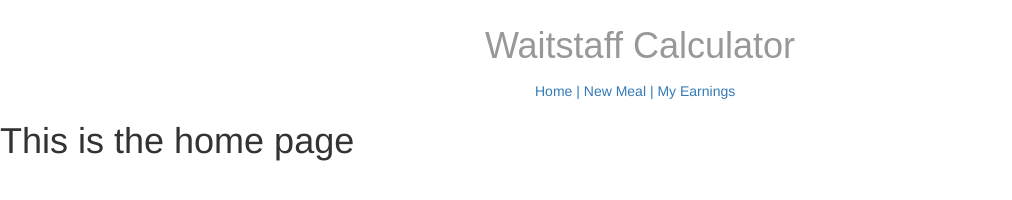
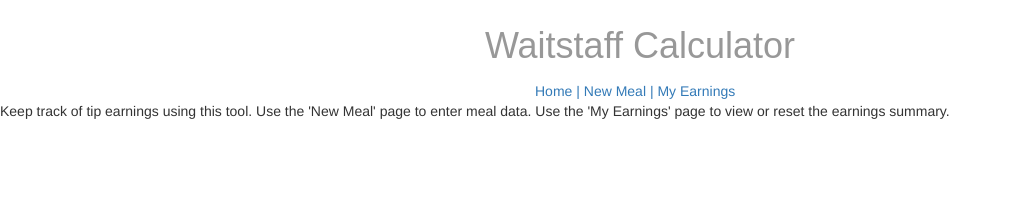
Before and after one commit to mihirkelkar/lessons, a website: page UnitOne/WaitStaff_Calculator_Routes/app/index.html in a window 1280 px wide. Shown: the whole page, without its empty margins (0-1012 px from the left). Drawn offline with nearby package versions, Linux system fonts and the light colour scheme.

Commit message:
Adding changes made to home.html

```diff
--- a/UnitOne/WaitStaff_Calculator_Routes/app/home.html
+++ b/UnitOne/WaitStaff_Calculator_Routes/app/home.html
@@ -1 +1 @@
-<h1>This is the home page {{city}}</h1>
+<p class="homeheader">Keep track of tip earnings using this tool. Use the 'New Meal' page to enter meal data. Use the 'My Earnings' page to view or reset the earnings summary.</p>
```
